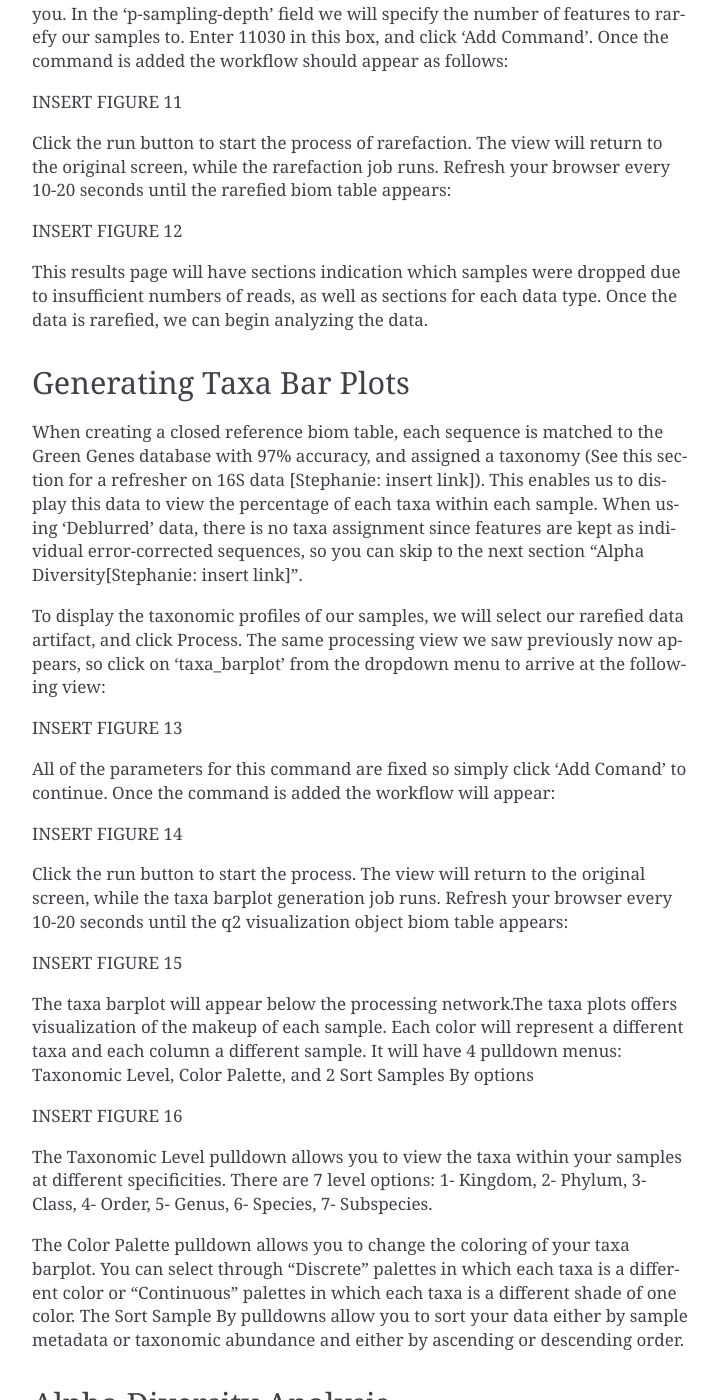
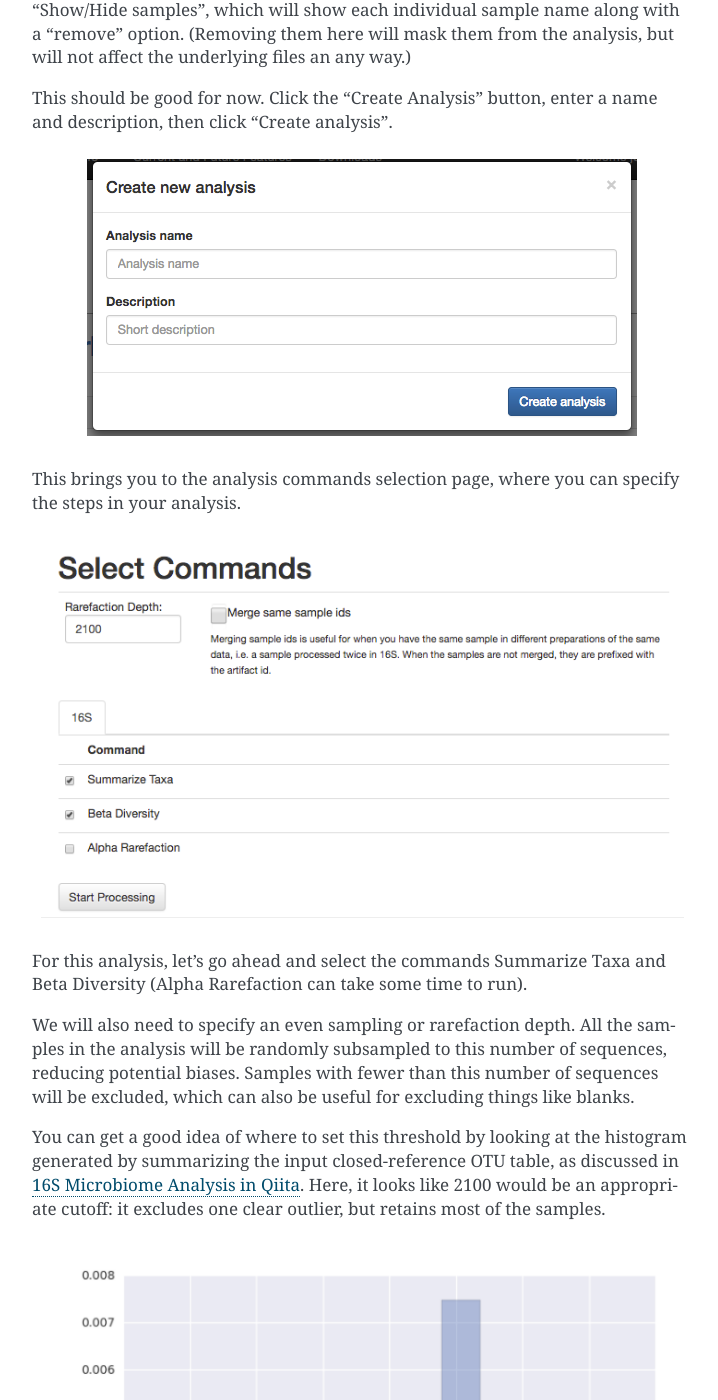
Before and after one commit to biocore/cmi-workshops, a Sphinx documentation site: the page built from docs/qiita-16S-analysis.rst, in a window 1280 px wide and 1400 px high, scrolled down 1923 px. Shown: the whole window, without its empty margins (388-1106 px from the left). Built offline with Sphinx 7.4.7, drawn with Linux system fonts in a browser that asks for light colours; some of the changed text lies outside the part shown.

Commit message:
Revert "Update qiita-16S-analysis.rst"

```diff
--- a/docs/qiita-16S-analysis.rst
+++ b/docs/qiita-16S-analysis.rst
@@ -12,25 +12,35 @@
 analysis, divided between your studies and publically available ('Other')
 studies.
 
-INSERT FIGURE 1
+.. figure::  images/analysis-studies-page.png
+   :align:   center
 
 Find the study you created for this tutorial under "Your Studies". Click the
 down arrow at the left of the row. This will expand the study to expose all
 the objects from that study that are available to you for analysis.
 
-INSERT FIGURE 2
+.. figure::  images/analysis-study-expanded.png
+   :align:   center
 
-You could add all of these objects to the analysis by selecting the “Add” button. We will just add the Closed Reference OTU table object by clicking “Add” in that row.
+You could add all of these objects to the analysis by selecting the `Add to
+Analysis` button. We will just add the Closed Reference OTU table object by
+clicking `Add` in that row.
 
-INSERT FIGURE 3
+.. figure::  images/analysis-closed-ref-add.png
+   :align:   center
 
-Now, the second-right-most icon at the top bar should be green, indicating that there are samples selected for analysis.
+Now, the second-right-most icon at the top bar should be green, indicating that
+there are samples selected for analysis.
 
-INSERT FIGURE 4
+.. figure::  images/analysis-icon-green.png
+   :align:   center
 
-Clicking on the icon will take you to a page where you can refine the samples you want to include in your analysis. Here, all 30 of our samples are currently included:
+Clicking on the icon will take you to a page where you can refine the samples
+you want to include in your analysis. Here, all 23 of our samples are currently
+included:
 
-INSERT FIGURE 5
+.. figure::  images/analysis-samples-page.png
+   :align:   center
 
 You could optionally exclude particular samples from this set by clicking on
 "Show/Hide samples", which will show each individual sample name along with a
@@ -40,216 +50,171 @@
 This should be good for now. Click the "Create Analysis" button, enter a name and
 description, then click "Create analysis".
 
-INSERT FIGURE 6
+.. figure::  images/analysis-name-analysis.png
+   :align:   center
 
-This brings you to the processing network page, where, once pulling down the “Processing Network” tab, you can analyze data that has been run.
+This brings you to the analysis commands selection page, where you can specify
+the steps in your analysis.
 
-INSERT FIGURE 7
+.. figure::  images/analysis-select-commands.png
+   :align:   center
 
-To process the data, let’s go ahead and select “Process” which will take us to the commands selection page. Once there, select “dflt_name - BIOM” so that the commands pull down tab can be accessed which will initially display five actions.
+For this analysis, let's go ahead and select the commands Summarize
+Taxa and Beta Diversity (Alpha Rarefaction can take some time to run).
 
-INSERT FIGURE 8
+We will also need to specify an even sampling or rarefaction depth. All the
+samples in the analysis will be randomly subsampled to this number of sequences,
+reducing potential biases. Samples with fewer than this number of sequences
+will be excluded, which can also be useful for excluding things like blanks.
 
-We will go through the use of each command which will enable you to generate summaries, plot your data, calculate statistics to help you get the most out of your data.
+You can get a good idea of where to set this threshold by looking at the
+histogram generated by summarizing the input closed-reference OTU table, as
+discussed in :doc:`qiita-16S-analysis`. Here, it looks like 2100 would be an
+appropriate cutoff: it excludes one clear outlier, but retains most of the
+samples.
 
-Rarefying Data
---------------
+.. figure::  images/analysis-closed-ref-histogram.png
+   :align:   center
 
-To start, the data must be rarefied. This means that all the samples in the analysis will be randomly subsampled to this number of features, in this case OTUs, reducing potential alpha and beta diversity biases. Samples with fewer than this number of features will be excluded, which can also be useful for excluding things like blanks. To choose a good cutoff for your data, view the histogram generated by the summary of your data.
+Enter 2100 in the rarefaction depth field, select the check boxes for
+Summarize Taxa and Beta Diversity, and click "Start
+Processing". You will see a list each step in the analysis, followed by its
+status:
 
-INSERT FIGURE 9
+.. figure::  images/analysis-closed-ref-running.png
+   :align:   center
 
-An appropriate cutoff would exclude clear outliers, but retain most of the samples. Here we have already removed blanks from our data and eliminated the outliers prior to analysis so we will just use the minimum number of features observed in our samples (11030) as the cutoff.
+When the analysis is finished, click the 'Success' link to see the results.
 
-To rarefy the data, select Rarefy from the dropdown menu. The parameters will appear below the workflow diagram:
+The results page will have sections indication which samples were dropped due
+to insufficient numbers of reads, as well as sections for each data type.
 
-INSERT FIGURE 10
+Here, we have taxonomy summaries and beta diversity PCoA plots available.
 
-Several parameter have only one option and were thus automatically selected for you. In the ‘p-sampling-depth’ field we will specify the number of features to rarefy our samples to. Enter 11030 in this box, and click ‘Add Command’. Once the command is added the workflow should appear as follows:
+.. figure::  images/analysis-closed-ref-results.png
+   :align:   center
 
-INSERT FIGURE 11
+Clicking on `bar_charts.html` under "Summarize Taxa" will take you to a
+visualization of the taxa that were found in your sample:
 
-Click the run button to start the process of rarefaction. The view will return to the original screen, while the rarefaction job runs. Refresh your browser every 10-20 seconds until the rarefied biom table appears:
+.. figure::  images/analysis-closed-ref-barchart.png
+   :align:   center
 
-INSERT FIGURE 12
+Under "Beta Diversity", you will have a selection of Principle Coordinates
+Analyses of different measures of beta diversity, or the similarity between
+samples.
 
-This results page will have sections indication which samples were dropped due to insufficient numbers of reads, as well as sections for each data type. Once the data is rarefied, we can begin analyzing the data.
+Clicking on one (say, `unweighted unifrac emperor pcoa plot`) will open an
+interactive visualization of the similarity among your samples. Generally
+speaking, the more similar the samples, the closer the are likely to be in
+the PCoA ordination. The Emperor visualization program offers a very useful way
+to explore how patterns of similarity in your data associate with different
+metadata categories. Here, I've colored the points in our test data by cat
+ownership.
 
-Generating Taxa Bar Plots
--------------------------
+.. figure::  images/analysis-closed-ref-pcoa.png
+   :align:   center
 
-When creating a closed reference biom table, each sequence is matched to the Green Genes database with 97% accuracy, and assigned a taxonomy (See this section for a refresher on 16S data [Stephanie: insert link]). This enables us to display this data to view the percentage of each taxa within each sample. When using ‘Deblurred’ data, there is no taxa assignment since features are kept as individual error-corrected sequences, so you can skip to the next section “Alpha Diversity[Stephanie: insert link]”.
+Let's take a few minutes now to explore the various features of Emperor. Open
+a new browser window with the `Emperor tutorial <https://biocore.github.io/emperor/tutorial_index.html#section1>`__ and follow along with your test data.
 
-To display the taxonomic profiles of our samples, we will select our rarefied data artifact, and click Process. The same processing view we saw previously now appears, so click on ‘taxa_barplot’ from the dropdown menu to arrive at the following view:
+Finally, if you ran Alpha Rarefaction, you will also have a link to interactive
+plots that can be used to show how different measures of alpha diversity
+correlate with different metadata categories:
 
-INSERT FIGURE 13
+.. figure::  images/analysis-closed-ref-alpha.png
+   :align:   center
 
-All of the parameters for this command are fixed so simply click ‘Add Comand’ to continue. Once the command is added the workflow will appear:
 
-INSERT FIGURE 14
+Analysis of deblur processing
+-----------------------------
 
-Click the run button to start the process. The view will return to the original screen, while the taxa barplot generation job runs. Refresh your browser every 10-20 seconds until the q2 visualization object biom table appears:
+Creating an analysis of your deblurred data is virtually the same as the
+process for the Closed Reference data, but there are a few quirks.
 
-INSERT FIGURE 15
+First, because the deblur process creates two separate BIOM tables, you'll want
+to make a note of the specific object ID number for the artifact you want to
+use. In my case, that's ID 26017, the deblurred table with 'only-16s' reads.
 
-The taxa barplot will appear below the processing network.The taxa plots offers visualization of the makeup of each sample. Each color will represent a different taxa and each column a different sample. It will have 4 pulldown menus: Taxonomic Level, Color Palette, and 2 Sort Samples By options
+.. figure::  images/analysis-deblur-object.png
+   :align:   center
 
-INSERT FIGURE 16
+The specific ID for your table will be unique, so make a note of it, and you
+can use it to select the correct table for analysis.
 
-The Taxonomic Level pulldown allows you to view the taxa within your samples at different specificities. There are 7 level options: 1- Kingdom, 2- Phylum, 3- Class, 4- Order, 5- Genus, 6- Species, 7- Subspecies.
+Second, currently only the Beta Diversity analysis command option is working
+with deblurred data.
 
-The Color Palette pulldown allows you to change the coloring of your taxa barplot. You can select through “Discrete” palettes in which each taxa is a different color or “Continuous” palettes in which each taxa is a different shade of one color.
-The Sort Sample By pulldowns allow you to sort your data either by sample metadata or taxonomic abundance and either by ascending or descending order.
 
-Alpha Diversity Analysis
+Creating a meta-analysis
 ------------------------
 
-Next, one can also analyze alpha diversity. Alpha diversity is the diversity within a sample. This is used to analyze data within rather than across samples. One type of analysis for alpha diversity is looking at observed OTUs. This type of analysis will provide the amount and types of OTUs (or operational taxonomic units) that are found in a sample.
+One of the most powerful aspects of Qiita is the ability to compare your data
+with hundreds of thousands of samples from across the planet. Right now, there
+are almost 130,000 samples publicly available for you to explore:
 
-To create an observed OTU analysis, set the command as the following:
+.. figure::  images/analysis-qiita-stats.png
+   :align:   center
 
-INSERT FIGURE 17
+(You can get up-to-date statistics by clicking "Stats" under the "More Info"
+option on the top bar.)
 
-Once the command is added the workflow will look like:
+Creating a meta-analysis is just like creating an analysis, except you choose
+data objects from multiple studies. Let's start creating a meta-anlysis by adding
+our Closed Reference OTU table to a new analysis.
 
-INSERT FIGURE 18
+Next, we'll look for some additional data to compare against.
 
-Another type of alpha diversity analysis is the Shannon diversity index. This analyzes the amount of taxa per the total amount of taxa. It takes into account both diversity as well as abundance.
-
-To create a Shannon diversity index, set the command as the following:
-
-INSERT FIGURE 19
-
-Once the command is added the workflow will look like:
-
-INSERT FIGURE 20
-
-The final alpha diversity analysis is Faith’s phylogenetic diversity index. This index also measured abundance and diversity but displays it in tree form rather than in a plot.
-
-To create a Faith’s phylogenetic diversity index, set the command as the following:
-
-INSERT FIGURE 21
-
-Once the command is added, the workflow will look like:
-
-INSERT FIGURE 22
-
-If you run Alpha Rarefaction, you will have a link to interactive plots that can be used to show how different measures of alpha diversity correlate with different metadata categories.
-
-Beta Diversity Analysis
------------------------
-
-Finally, one can measure beta diversity. Beta diversity measures the diversity between samples rather than within. This is used to compare samples to one another. One way to analyze this is through Bray-Curtis dissimilarity. This quantifies how dissimilar samples are to one another.
-
-To begin the beta analysis, set the command as the following:
-
-INSERT FIGURE 23
-
-Then to create a Bray-Curtis dissimilarity principal coordinate plot, set the command as the following:
-
-INSERT FIGURE 24
-
-Once the command is added the workflow will look like:
-
-INSERT FIGURE 25
-
-Another tool for measuring beta diversity is unweighted analysis. Unweighted beta analysis is when the types but not quantity of each taxa is taken into consideration when comparing samples to one another. This differs from weighted analysis which takes into consideration both the amount and variety of taxa in a sample.
-
-To begin the beta analysis, set the command as the following:
-
-INSERT FIGURE 26
-
-To create an unweighted beta analysis principal coordinate plot, set the command as the following:
-
-INSERT FIGURE 27
-
-Once the command is added the workflow will look like:
-
-INSERT FIGURE 28
-
-The results will be displayed as principal coordinate plots.
-
-A final way to analyze the beta diversity is through filtered unweighted analysis. This allows you to filter out samples.
-
-To create an unweighted beta analysis principal coordinate plot, set the command as the following:
-
-INSERT FIGURE 29
-
-To create the beta analysis, set the command as the following:
-
-INSERT FIGURE 30
-
-To create the filtered unweighted beta analysis principal coordinate plot, set the command as the following:
-
-INSERT FIGURE 31
-
-Once the command is added the workflow will look like:
-
-INSERT FIGURE 32
-
-Clicking on the pcoa (Principal Coordinate Analysis) results will open an interactive visualization of the similarity among your samples. Generally speaking, the more similar the samples, the closer the are likely to be in the PCoA ordination. The Emperor visualization program offers a very useful way to explore how patterns of similarity in your data associate with different metadata categories. Here, I’ve colored the points in our test data by cat ownership.
-
-INSERT FIGURE 36
-
-Let’s take a few minutes now to explore the various features of Emperor. Open a new browser window with the Emperor tutorial and follow along with your test data.
-
-Altering Workflow Analysis Names
---------------------------------
-
-To alter the name of a result, click the circle that corresponds to the result then use the edit button on the processing network page.
-
-INSERT FIGURE 37
-
-This will cause a window to pop-up where you can input the name you’d like to replace it with.
-
-INSERT FIGURE 38
-
-Analysis of Deblur Process
---------------------------
-
-Creating an analysis of your deblurred data is virtually the same as the process for the Closed Reference data, but there are a few quirks.
-
-First, because the deblur process creates two separate BIOM tables, you’ll want to make a note of the specific object ID number for the artifact you want to use. In my case, that’s ID 26017, the deblurred table with ‘only-16s’ reads.
-
-INSERT FIGURE 39
-
-The specific ID for your table will be unique, so make a note of it, and you can use it to select the correct table for analysis.
-
-Creating a Meta-Analysis
-------------------------
-
-One of the most powerful aspects of Qiita is the ability to compare your data with hundreds of thousands of samples from across the planet. Right now, there are almost 130,000 samples publicly available for you to explore:
-
-INSERT FIGURE 40
-
-(You can get up-to-date statistics by clicking “Stats” under the “More Info” option on the top bar.)
-
-Creating a meta-analysis is just like creating an analysis, except you choose data objects from multiple studies. Let’s start creating a meta-analysis by adding our Closed Reference OTU table to a new analysis.
-
-Next, we’ll look for some additional data to compare against.
-
-You noticed the ‘Other Studies’ table below ‘Your Studies’ when adding data to the analysis. (Sometimes this takes a while to load - give it a few minutes.) These are publicly available data for you to explore, and each should have processed data suitable for comparison to your own.
+You noticed the 'Other Studies' table below 'Your Studies' when adding data to
+the analysis. (Sometimes this takes a while to load - give it a few minutes.)
+These are publicly available data for you to explore, and each should have
+processed data suitable for comparison to your own.
 
 There are a couple tools provided to help you find useful public studies.
 
-First, there are a series of “tags” listed at the top of the window:
+First, there are a series of "tags" listed at the top of the window:
 
-INSERT FIGURE 41
+.. figure::  images/analysis-qiita-tags.png
+   :align:   center
 
-There are two types of tags: admin-assigned (yellow), and user-assigned (blue). You can tag your own study with any tag you’d like, to help other users find your data. For some studies, Qiita administrators will apply specific reserved tags to help identify particularly relevant data. The “GOLD” tag, for example, identifies a small set of highly-curated, very well-explored studies. If you click on one of these tags, all studies not associated with that tag will disappear from the tables.
+There are two types of tags: admin-assigned (yellow), and user-assigned (blue).
+You can tag your own study with any tag you'd like, to help other users find
+your data. For some studies, Qiita administrators will apply specific reserved
+tags to help identify particularly relevant data. The "GOLD" tag, for example,
+identifies a small set of highly-curated, very well-explored studies. If you
+click on one of these tags, all studies not associated with that tag will
+disappear from the tables.
 
-Second, there is a search field that allows you to filter studies in real time. Try typing in the name of a known PI, or a particular study organism – the thousands of publicly available studies will be filtered down to something that is easier to look through.
+Second, there is a search field that allows you to filter studies in real time.
+Try typing in the name of a known PI, or a particular study organism -- the
+thousands of publicly available studies will be filtered down to something
+that is easier to look through.
 
-INSERT FIGURE 42
+Let's try comparing our data to the "Global Gut" dataset of human microbiomes
+from the US, Africa, and South America from the study `"Human gut microbiome
+viewed across age and geography" by Yatsunenko et al <http://www.nature.com/nature/journal/v486/n7402/abs/nature11053.html>`__. We can search for this dataset
+using the DOI from the paper: `10.1038/nature11053`.
 
-Let’s try comparing our data to the “Global Gut” dataset of human microbiomes from the US, Africa, and South America from the study “Human gut microbiome viewed across age and geography” by Yatsunenko et al <http://www.nature.com/nature/journal/v486/n7402/abs/nature11053.html>`__. We can search for this dataset using the DOI from the paper: 10.1038/nature11053.
+.. figure::  images/analysis-yatsunenko.png
+   :align:   center
 
-INSERT FIGURE 43
+Add the closed reference OTU table from this study to your analysis. You should
+now be able to click the green analysis icon in the upper right and see both
+your own OTU table and the public study OTU table in your analysis staging
+area:
 
-Add the closed reference OTU table from this study to your analysis. You should now be able to click the green analysis icon in the upper right and see both your own OTU table and the public study OTU table in your analysis staging area:
+.. figure::  images/analysis-yatsunenko-selected.png
+   :align:   center
 
-You can now click “Create Analysis” just as before to begin specifying analysis steps. This time, let’s just do the beta diversity step. Select the Beta Diversity command, enter a rarefaction depth of 11030, and click “Start Processing”.
+You can now click "Create Analysis" just as before to begin specifying analysis
+steps. This time, let's just do the beta diversity step. Select the `Beta
+Diversity` command, enter a rarefaction depth of 2100, and click "Start
+Processing".
 
-Because you’ve now expanded the number of samples in your analysis by more than an order of magnitude, this step will take a little longer to complete. But when it does, you will be able to use Emperor to explore the samples in your test dataset to samples from around the world!
+Because you've now expanded the number of samples in your analysis by more than
+an order of magnitude, this step will take a little longer to complete. But
+when it does, you will be able to use Emperor to explore the samples in your
+test dataset to samples from around the world!
 
-INSERT FIGURE 44
+.. figure::  images/analysis-yatsunenko-emperor.png
+   :align:   center
```
